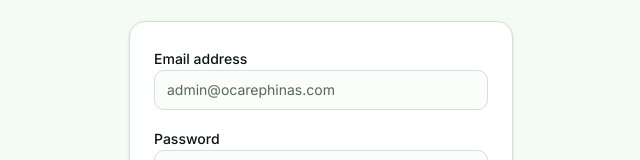
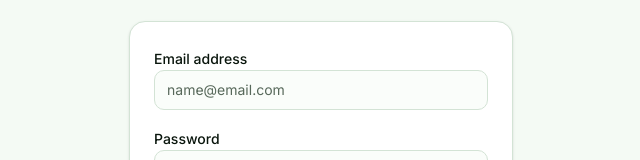
Before and after one commit to princeemeka965/ocare-phinas, a Next.js app: page /admin/login in a window 1280 px wide. Shown: the part 319-479 px from the top of the page, without its empty margins (319-959 px from the left). Built offline with nearby package versions, Linux system fonts and the light colour scheme; no server answers.

Commit message:
Update placeholder text for email fields in login and registration forms: Change email placeholders to a more generic format ("name@email.com") for consistency across user input fields.

```diff
--- a/src/app/(storefront)/login/page.tsx
+++ b/src/app/(storefront)/login/page.tsx
@@ -69,7 +69,7 @@ function LoginForm() {
               type="email"
               autoComplete="email"
               required
-              placeholder="you@example.com"
+              placeholder="name@email.com"
               className="w-full h-10 px-3 rounded-lg border border-input bg-background text-body-sm placeholder:text-muted-foreground focus:outline-none focus:ring-2 focus:ring-ring/40 focus:border-primary transition-colors"
             />
           </div>
--- a/src/app/(storefront)/register/page.tsx
+++ b/src/app/(storefront)/register/page.tsx
@@ -233,9 +233,9 @@ function RegisterForm() {
         </div>
 
         <form onSubmit={handleDetails} className="space-y-4" noValidate>
-          {field("name", "Full name", { type: "text", autoComplete: "name", required: true, placeholder: "Chukwuemeka Anyanwu", defaultValue: draft?.name })}
-          {field("email", "Email address", { type: "email", autoComplete: "email", required: true, placeholder: "you@example.com", defaultValue: draft?.email })}
-          {field("phone", "Phone number (Nigerian)", { type: "tel", autoComplete: "tel", required: true, placeholder: "08012345678", defaultValue: draft?.phone })}
+          {field("name", "Full name", { type: "text", autoComplete: "name", required: true, placeholder: "John Doe", defaultValue: draft?.name })}
+          {field("email", "Email address", { type: "email", autoComplete: "email", required: true, placeholder: "name@email.com", defaultValue: draft?.email })}
+          {field("phone", "Phone number (Nigerian)", { type: "tel", autoComplete: "tel", required: true, placeholder: "0800 000 0000", defaultValue: draft?.phone })}
 
           <div className="space-y-1.5">
             <label htmlFor="password" className="text-body-sm font-medium">Password</label>
--- a/src/app/admin/login/page.tsx
+++ b/src/app/admin/login/page.tsx
@@ -47,7 +47,7 @@ export default function AdminLoginPage() {
           <form onSubmit={handleSubmit} className="space-y-4" noValidate>
             <div className="space-y-1.5">
               <label htmlFor="email" className="text-body-sm font-medium">Email address</label>
-              <input id="email" type="email" autoComplete="email" required placeholder="admin@ocarephinas.com"
+              <input id="email" type="email" autoComplete="email" required placeholder="name@email.com"
                 value={email} onChange={(e) => setEmail(e.target.value)}
                 className="w-full h-10 px-3 rounded-lg border border-input bg-background text-body-sm placeholder:text-muted-foreground focus:outline-none focus:ring-2 focus:ring-ring/40 focus:border-primary transition-colors" />
             </div>
```
